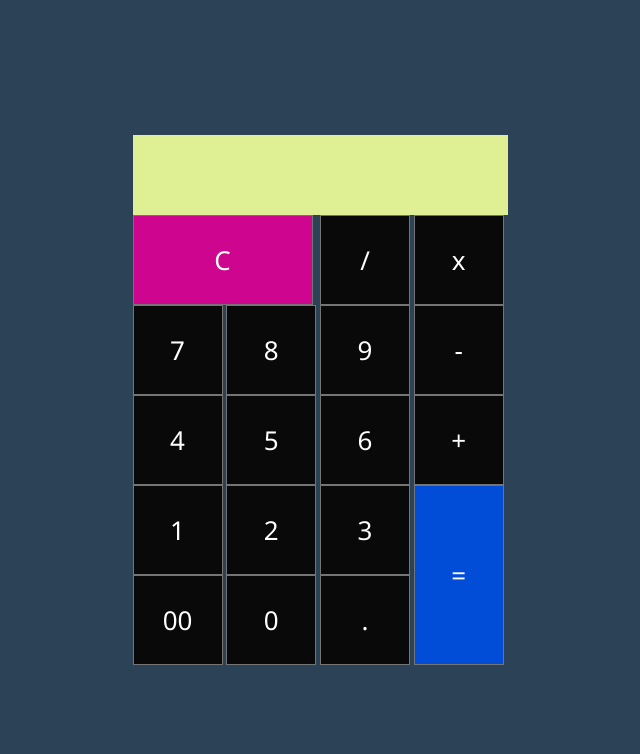
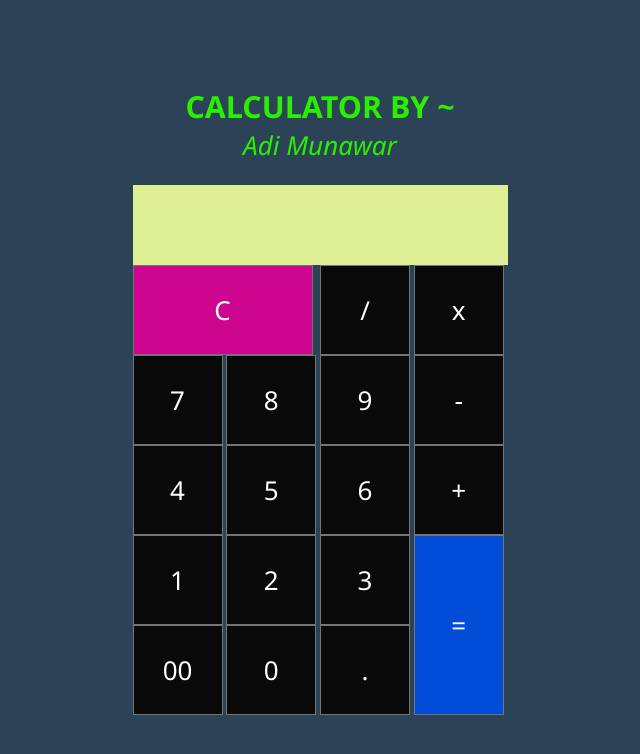
Before and after one commit to AdiMunawar31/calculator, a plain HTML site: page index.html in a window 1280 px wide. Shown: the whole page, without its empty margins (320-960 px from the left). Drawn offline with Linux system fonts and the light colour scheme.

Commit message:
index.html
v2

```diff
--- a/index.html
+++ b/index.html
@@ -25,6 +25,18 @@
             display: grid;
             position: relative;
 
+        }
+
+        .calculator .container {
+            grid-column: span 4;
+            height: 30px;
+            text-align: center;
+            border: none;
+            margin-bottom: 70px;
+            color: rgb(40, 240, 0);
+            font-size: 26px;
+            background: rgb(44, 67, 87);
+            outline: none;
         }
 
         .calculator .hasil {
@@ -74,8 +86,13 @@
 
 <body>
 
+
     <form name="cal" class="calculator">
 
+        <div class="container">
+            <h3>CALCULATOR BY ~</h3>
+            <p><i>Adi Munawar</i></p>
+        </div>
         <input type="text" name="inputan" class="hasil" readonly>
         <span class="num c" onclick="document.cal.inputan.value = '' ">C</span>
         <span class="num" onclick="document.cal.inputan.value += '/' ">/</span>
@@ -96,7 +113,9 @@
         <span class="num" onclick="document.cal.inputan.value += '0' ">0</span>
         <span class="num" onclick="document.cal.inputan.value += '.' ">.</span>
 
+
     </form>
+
 
 </body>
 
```
